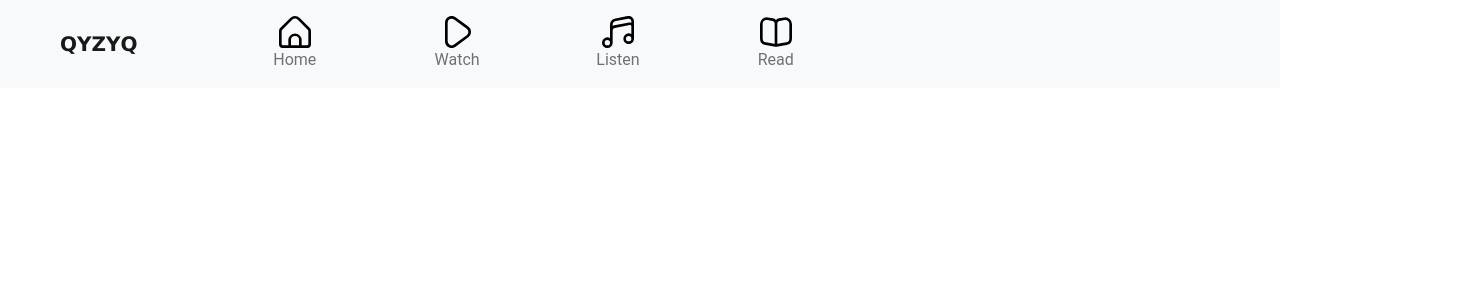
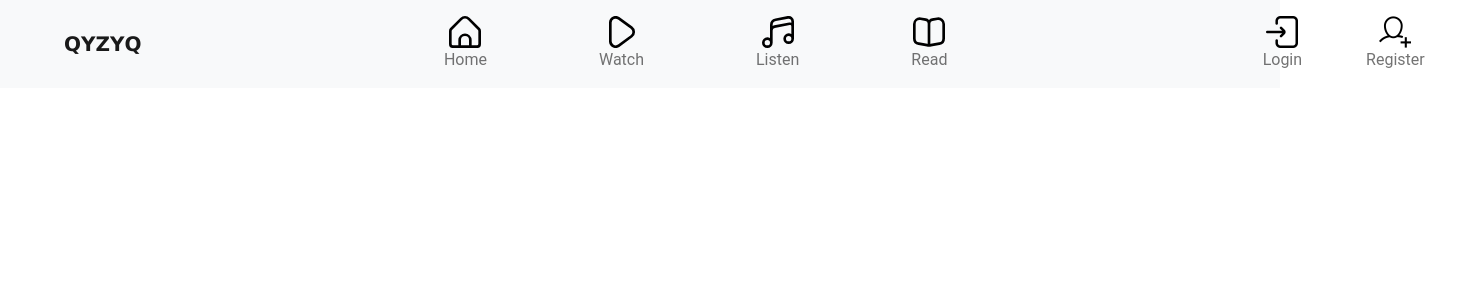
Before and after one commit to Fortitude42/QYZYQ, a React (Create React App) app: page / in a window 1280 px wide. Shown: the top 300 px of the page, 1457 px wide, since content can reach past the window. Built offline with nearby package versions, Linux system fonts and the light colour scheme; no server answers.

Commit message:
updated navbar

```diff
--- a/src/components/Navbar/Navbar.css
+++ b/src/components/Navbar/Navbar.css
@@ -8,6 +8,14 @@
     text-align: center;
 }
 
-svg {
-    /*margin-left+ 5px;*/
+.padding-icon {
+    padding-left: 5%;
 }
+
+.m-20 {
+    margin-right: 18%;
+}
+
+.m-30 {
+    margin-right: 27%;
+}
--- a/src/components/Navbar/Navbar.jsx
+++ b/src/components/Navbar/Navbar.jsx
@@ -6,7 +6,7 @@ function Navbar() {
   return (
     <>
       <nav className="navbar navbar-expand-lg navbar-light bg-light">
-        <div className="col-2 text-center">
+        <div className="text-center padding-icon m-20">
           <a className="navbar-brand brand-name" href="/home">QYZYQ</a>
           <button className="navbar-toggler" type="button" data-toggle="collapse" data-target="#navbarSupportedContent" aria-controls="navbarSupportedContent" aria-expanded="false" aria-label="Toggle navigation">
             <span className="navbar-toggler-icon"></span>
@@ -14,42 +14,53 @@ function Navbar() {
         </div>
 
 
-        <div className="collapse navbar-collapse col-6" id="navbarSupportedContent">
+        <div className="collapse navbar-collapse" id="navbarSupportedContent">
           <ul className="navbar-nav">
             <li className="nav-item active px-5 center">
               <a className="nav-link" href="/home">
                 <svg xmlns="http://www.w3.org/2000/svg" id="Outline" viewBox="0 0 24 24" width="32" height="32"><path d="M23.121,9.069,15.536,1.483a5.008,5.008,0,0,0-7.072,0L.879,9.069A2.978,2.978,0,0,0,0,11.19v9.817a3,3,0,0,0,3,3H21a3,3,0,0,0,3-3V11.19A2.978,2.978,0,0,0,23.121,9.069ZM15,22.007H9V18.073a3,3,0,0,1,6,0Zm7-1a1,1,0,0,1-1,1H17V18.073a5,5,0,0,0-10,0v3.934H3a1,1,0,0,1-1-1V11.19a1.008,1.008,0,0,1,.293-.707L9.878,2.9a3.008,3.008,0,0,1,4.244,0l7.585,7.586A1.008,1.008,0,0,1,22,11.19Z"/></svg>
-                  <span className="sr-only"> </span>
-                  Home
+                <br/>Home
               </a>
-
             </li>
 
             <li className="nav-item px-5 center">
               <a className="nav-link" href="/movie">
                 <svg xmlns="http://www.w3.org/2000/svg" id="Outline" viewBox="0 0 24 24" width="32" height="32"><path d="M20.494,7.968l-9.54-7A5,5,0,0,0,3,5V19a5,5,0,0,0,7.957,4.031l9.54-7a5,5,0,0,0,0-8.064Zm-1.184,6.45-9.54,7A3,3,0,0,1,5,19V5A2.948,2.948,0,0,1,6.641,2.328,3.018,3.018,0,0,1,8.006,2a2.97,2.97,0,0,1,1.764.589l9.54,7a3,3,0,0,1,0,4.836Z"/></svg>
-                  Watch
+                <br/>Watch
               </a>
             </li>
 
             <li className="nav-item px-5 center">
               <a className="nav-link" href="/music">
                 <svg xmlns="http://www.w3.org/2000/svg" id="Layer_1" data-name="Layer 1" viewBox="0 0 24 24" width="32" height="32"><path d="M22.554.923A3.978,3.978,0,0,0,19.263.07L10.079,1.792A5,5,0,0,0,6,6.706v9.85A3.959,3.959,0,0,0,4,16a4,4,0,1,0,4,4V10.876A2,2,0,0,1,9.632,8.91l11.183-2.1A1,1,0,0,1,22,7.8v5.76A3.959,3.959,0,0,0,20,13a4,4,0,1,0,4,4V4A3.987,3.987,0,0,0,22.554.923ZM4,22a2,2,0,1,1,2-2A2,2,0,0,1,4,22ZM20.447,4.848,9.263,6.944A4,4,0,0,0,8,7.416v-.71a3,3,0,0,1,2.447-2.949l9.185-1.722A2,2,0,0,1,22,4v.984A2.955,2.955,0,0,0,20.447,4.848ZM20,19a2,2,0,1,1,2-2A2,2,0,0,1,20,19Z"/></svg>
-                  Listen
+                <br/>Listen
               </a>
             </li>
 
-              <li className="nav-item px-5 center">
+            <li className="nav-item px-5 center m-30">
               <a className="nav-link" href="/book">
                 <svg xmlns="http://www.w3.org/2000/svg" id="Layer_1" data-name="Layer 1" viewBox="0 0 24 24" width="32" height="32"><path d="M22.2,2.163a4.992,4.992,0,0,0-4.1-1.081l-3.822.694A4,4,0,0,0,12,3.065,4,4,0,0,0,9.716,1.776L5.9,1.082A5,5,0,0,0,0,6V16.793a5,5,0,0,0,4.105,4.919l6.286,1.143a9,9,0,0,0,3.218,0L19.9,21.712A5,5,0,0,0,24,16.793V6A4.983,4.983,0,0,0,22.2,2.163ZM11,20.928c-.084-.012-.168-.026-.252-.041L4.463,19.745A3,3,0,0,1,2,16.793V6A3,3,0,0,1,5,3a3.081,3.081,0,0,1,.54.049l3.82.7A2,2,0,0,1,11,5.712Zm11-4.135a3,3,0,0,1-2.463,2.952l-6.285,1.142c-.084.015-.168.029-.252.041V5.712a2,2,0,0,1,1.642-1.968l3.821-.7A3,3,0,0,1,22,6Z"/></svg>
-                  Read
+                <br/>Read
               </a>
             </li>
 
+            <li className="nav-item px-4 center">
+                  <a className="nav-link" href="/login">
+                    <img height="32" width="32" src="/img/free-icon-enter-1286825.png"/>
+                    <br/>Login
+                  </a>
+                </li>
+
+                <li className="nav-item px-4 center">
+                  <a className="nav-link" href="/register">
+                    <img height="32" width="32" src="/img/free-icon-user-507637.png"/>
+                    <br/>Register
+                  </a>
+                </li>
           </ul>
 				</div>
 
-            <div className="col-4"></div>
+
 			</nav>
     </>
   );
```
Also changed, not shown: public/img/free-icon-enter-1286825.png (added), public/img/free-icon-user-507637.png (added). Lines whose indentation alone changed are shown as unchanged.
